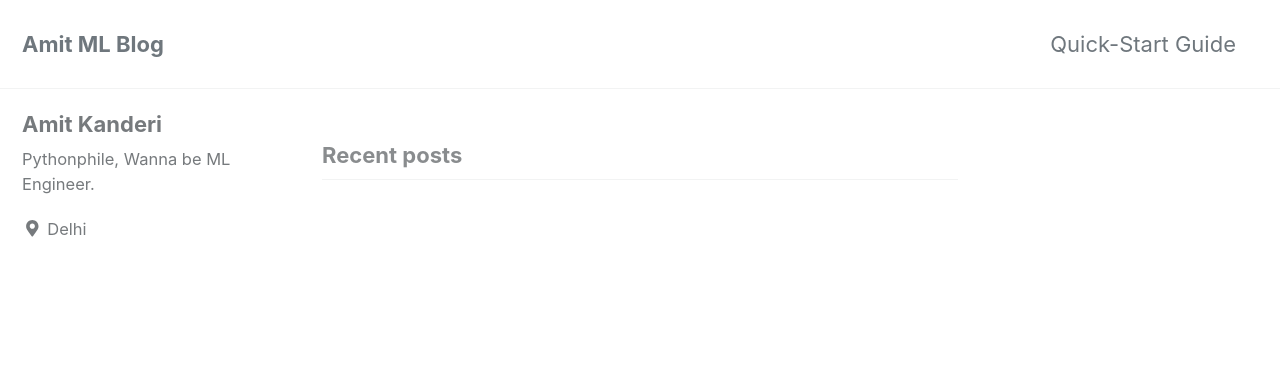
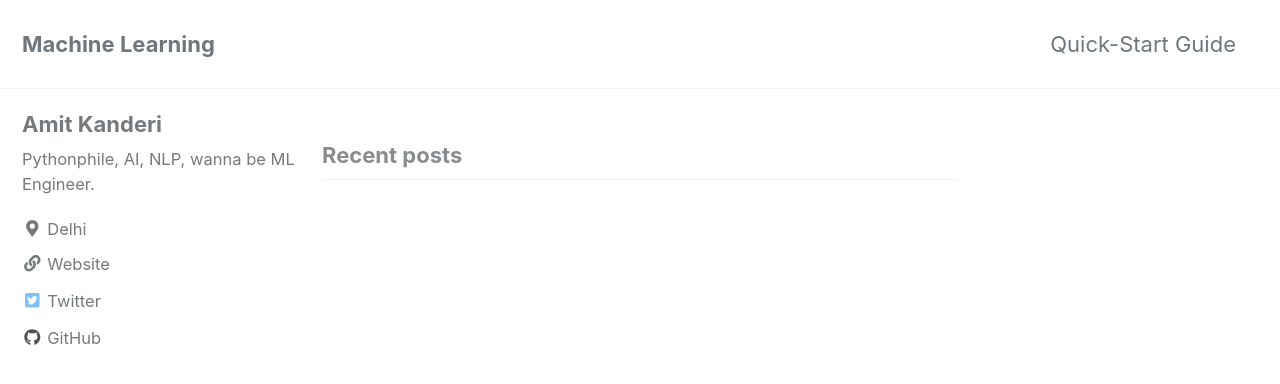
Before and after one commit to amitkan1995/blog, a Jekyll site: the page built from index.html, in a window 1280 px wide and 900 px high. Shown: the top 384 px of the window. Built offline with Jekyll 4.4.1, drawn with Linux system fonts in a browser that asks for light colours; cached includes are drawn as plain includes; nearby versions of some CDN libraries; the list of posts is cut into pages by our own code.

Commit message:
Initial Changes

```diff
--- a/_config.yml
+++ b/_config.yml
@@ -16,7 +16,7 @@ minimal_mistakes_skin    : "default" # "air", "aqua", "contrast", "dark", "dirt"
 
 # Site Settings
 locale                   : "en-US"
-title                    : "Amit ML Blog"
+title                    : "Machine Learning"
 title_separator          : "-"
 name                     : "Amit Kanderi"
 description              : "Machine Learning Blog."
@@ -108,27 +108,27 @@ analytics:
 author:
   name             : "Amit Kanderi"
   avatar           : # path of avatar image, e.g. "/assets/images/bio-photo.jpg"
-  bio              : "Pythonphile, Wanna be ML Engineer."
+  bio              : "Pythonphile, AI, NLP, wanna be ML Engineer."
   location         : "Delhi"
   email            :
   links:
-    - label: "Email"
-      icon: "fas fa-fw fa-envelope-square"
+    #- #label: "Email"
+      #icon: "fas fa-fw fa-envelope-square"
       # url: mailto:your.name@email.com
     - label: "Website"
       icon: "fas fa-fw fa-link"
-      # url: "https://your-website.com"
+      url: "https://amitkan1995.github.io/"
     - label: "Twitter"
       icon: "fab fa-fw fa-twitter-square"
-      # url: "https://twitter.com/"
-    - label: "Facebook"
-      icon: "fab fa-fw fa-facebook-square"
+      url: "https://twitter.com/AmitKanderi"
+    #- label: "Facebook"
+      #icon: "fab fa-fw fa-facebook-square"
       # url: "https://facebook.com/"
     - label: "GitHub"
       icon: "fab fa-fw fa-github"
-      # url: "https://github.com/"
-    - label: "Instagram"
-      icon: "fab fa-fw fa-instagram"
+      url: "https://github.com/amitkan1995"
+    #- label: "Instagram"
+    #  icon: "fab fa-fw fa-instagram"
       # url: "https://instagram.com/"
 
 # Site Footer
@@ -136,21 +136,21 @@ footer:
   links:
     - label: "Twitter"
       icon: "fab fa-fw fa-twitter-square"
-      # url:
-    - label: "Facebook"
-      icon: "fab fa-fw fa-facebook-square"
+      url: "https://twitter.com/AmitKanderi"
+    #- label: "Facebook"
+    #  icon: "fab fa-fw fa-facebook-square"
       # url:
     - label: "GitHub"
       icon: "fab fa-fw fa-github"
+      url: "https://github.com/amitkan1995"
+    #- label: "GitLab"
+    #  icon: "fab fa-fw fa-gitlab"
       # url:
-    - label: "GitLab"
-      icon: "fab fa-fw fa-gitlab"
+    #- label: "Bitbucket"
+    #  icon: "fab fa-fw fa-bitbucket"
       # url:
-    - label: "Bitbucket"
-      icon: "fab fa-fw fa-bitbucket"
-      # url:
-    - label: "Instagram"
-      icon: "fab fa-fw fa-instagram"
+    #- label: "Instagram"
+    #  icon: "fab fa-fw fa-instagram"
       # url:
 
 
```
